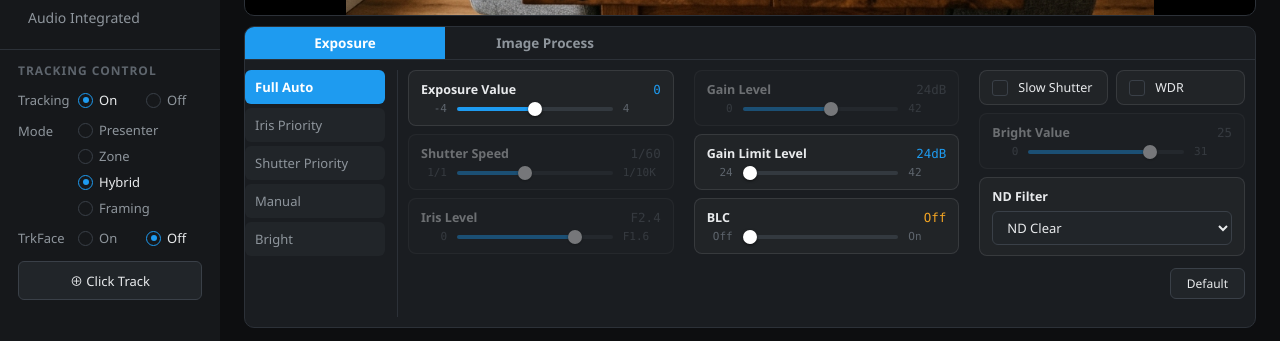
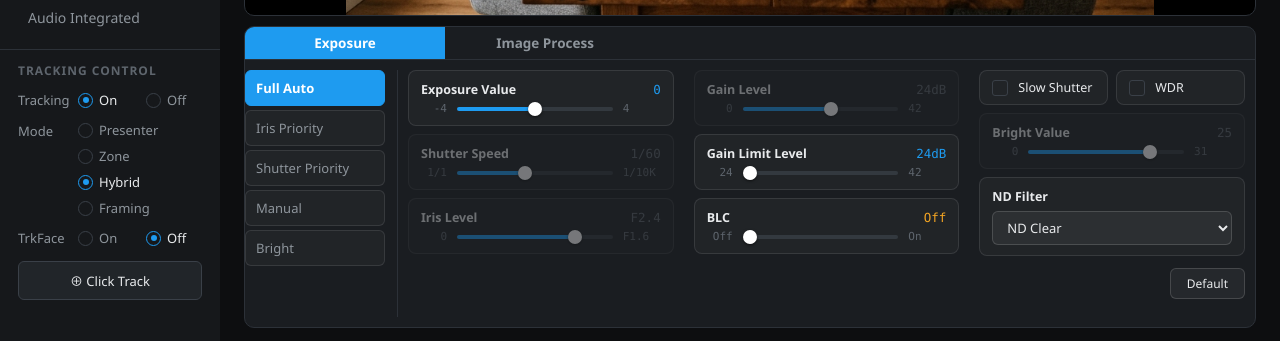
Before and after one commit to shiunhao/user-matrix, a React (Vite) app: page / in a window 1280 px wide. Both pictures are taken after a click on the element "Camera Settings". Shown: the part 456-797 px from the top of the page. Built offline with nearby package versions, Linux system fonts and the light colour scheme.

Commit message:
Update Camera Settings UI cards and rename to V5_1, remove old V5

```diff
--- a/src/App.jsx
+++ b/src/App.jsx
@@ -1,4 +1,4 @@
-import TR615PaintLook from './TR615PaintLookV5'
+import TR615PaintLook from './TR615PaintLookV5_1'
 
 function App() {
   return (
--- a/src/TR615PaintLookV5.jsx
+++ b/src/TR615PaintLookV5_1.jsx
@@ -1,5 +1,5 @@
 /* ============================================================================
- * AVer TR615 — Camera & Paint/Look WEB UI 原型  (V5)
+ * AVer TR615 — Camera & Paint/Look WEB UI 原型  (V5.1)
  * ----------------------------------------------------------------------------
  * 用途:Pro AV PTZ 攝影機 TR615 之 WEB UI「Paint/Look」色彩調校介面原型。
  *       此為 UX/UI 設計原型 (React 單檔),非最終工程交付。色彩運算為前端 JS 模擬,
@@ -3574,7 +3574,20 @@ export default function App() {
                         <div style={{ flex: "0 0 140px", display: "flex", flexDirection: "column", gap: 4, padding: "0 12px 0 0", borderRight: `1px solid ${T.line}`, alignSelf: "stretch" }}>
                           {EXP_MODES.map(([id, lb]) => (
                             <button id={`aver-cam-btn-expmode-${id}`} key={id} onClick={() => updCam("expMode", id)}
-                              style={{ padding: "8px 10px", fontSize: 13, textAlign: "left", cursor: "pointer", borderRadius: 6, border: "none", background: cam.expMode === id ? T.blue : T.panel2, color: cam.expMode === id ? "#fff" : T.dim, fontWeight: cam.expMode === id ? 600 : 400, fontFamily: fUI }}>
+                              style={{
+                                padding: "8px 10px",
+                                fontSize: 13,
+                                textAlign: "left",
+                                cursor: "pointer",
+                                borderRadius: 6,
+                                border: cam.expMode === id ? `1px solid ${T.blue}` : "1px solid rgba(255, 255, 255, 0.10)",
+                                background: cam.expMode === id ? T.blue : "rgba(255, 255, 255, 0.03)",
+                                color: cam.expMode === id ? "#fff" : T.dim,
+                                fontWeight: cam.expMode === id ? 600 : 400,
+                                fontFamily: fUI,
+                                boxSizing: "border-box",
+                                height: "fit-content"
+                              }}>
                               {lb}
                             </button>
                           ))}
@@ -3612,7 +3625,7 @@ export default function App() {
                           }}>
                             <div style={{ fontSize: 12.5, color: T.text, marginBottom: 6, fontWeight: 600 }}>ND Filter</div>
                             <select id="aver-cam-select-nd-filter" value={cam.ndFilter} onChange={(e) => updCam("ndFilter", e.target.value)}
-                              style={{ width: "100%", padding: "6px 10px", fontSize: 13, borderRadius: 6, border: `1px solid ${T.line2}`, background: T.panel2, color: T.text, fontFamily: fUI, cursor: "pointer" }}>
+                              style={{ width: "100%", padding: "6px 10px", fontSize: 13, borderRadius: 6, border: "1px solid rgba(255, 255, 255, 0.15)", background: "rgba(255, 255, 255, 0.05)", color: T.text, fontFamily: fUI, cursor: "pointer", outline: "none" }}>
                               <option value="nd128">ND 1/128</option>
                               <option value="nd16">ND 1/16</option>
                               <option value="nd4">ND 1/4</option>
@@ -3621,7 +3634,18 @@ export default function App() {
                           </div>
                           <div style={{ display: "flex", justifyContent: "flex-end", marginTop: 4 }}>
                             <button id="aver-cam-btn-exp-default" onClick={() => setCam({ ...CAM_DEFAULTS, tab: "exp" })}
-                              style={{ padding: "6px 16px", fontSize: 12, cursor: "pointer", borderRadius: 6, border: `1px solid ${T.line2}`, background: T.panel2, color: T.text, fontFamily: fUI }}>
+                              style={{
+                                padding: "6px 16px",
+                                fontSize: 12,
+                                cursor: "pointer",
+                                borderRadius: 6,
+                                border: "1px solid rgba(255, 255, 255, 0.15)",
+                                background: "rgba(255, 255, 255, 0.05)",
+                                color: T.text,
+                                fontFamily: fUI,
+                                boxSizing: "border-box",
+                                height: "fit-content"
+                              }}>
                               Default
                             </button>
                           </div>
@@ -3642,7 +3666,7 @@ export default function App() {
                           }}>
                             <div style={{ fontSize: 12.5, color: T.text, marginBottom: 6, fontWeight: 600 }}>White Balance</div>
                             <select id="aver-cam-select-wb-mode" value={cam.wbMode} onChange={(e) => updCam("wbMode", e.target.value)}
-                              style={{ width: "100%", padding: "6px 10px", fontSize: 13, borderRadius: 6, border: `1px solid ${T.line2}`, background: T.panel2, color: T.text, fontFamily: fUI, cursor: "pointer" }}>
+                              style={{ width: "100%", padding: "6px 10px", fontSize: 13, borderRadius: 6, border: "1px solid rgba(255, 255, 255, 0.15)", background: "rgba(255, 255, 255, 0.05)", color: T.text, fontFamily: fUI, cursor: "pointer", outline: "none" }}>
                               <option value="auto">AWB</option>
                               <option value="indoor">Indoor</option>
                               <option value="outdoor">Outdoor</option>
@@ -3670,7 +3694,19 @@ export default function App() {
                             alignItems: "center"
                           }}>
                             <button id="aver-cam-btn-onepush-set" disabled={cam.wbMode !== "onepush"}
-                              style={{ padding: "6px 14px", fontSize: 12, cursor: cam.wbMode === "onepush" ? "pointer" : "not-allowed", borderRadius: 6, border: `1px solid ${T.line2}`, background: T.panel2, color: cam.wbMode === "onepush" ? T.text : T.faint, fontFamily: fUI, flexShrink: 0 }}>
+                              style={{
+                                padding: "6px 14px",
+                                fontSize: 12,
+                                cursor: cam.wbMode === "onepush" ? "pointer" : "not-allowed",
+                                borderRadius: 6,
+                                border: cam.wbMode === "onepush" ? "1px solid rgba(255, 255, 255, 0.15)" : "1px solid rgba(255, 255, 255, 0.05)",
+                                background: cam.wbMode === "onepush" ? "rgba(255, 255, 255, 0.05)" : "rgba(255, 255, 255, 0.01)",
+                                color: cam.wbMode === "onepush" ? T.text : T.faint,
+                                fontFamily: fUI,
+                                flexShrink: 0,
+                                boxSizing: "border-box",
+                                height: "fit-content"
+                              }}>
                               Set
                             </button>
                             <span style={{ fontSize: 11, color: T.faint, lineHeight: 1.3 }}>AWB 'One push' set helper</span>
@@ -3695,13 +3731,28 @@ export default function App() {
                             boxSizing: "border-box"
                           }}>
                             <div style={{ fontSize: 12.5, color: T.text, marginBottom: 6, fontWeight: 600 }}>Noise Filter</div>
-                            <div style={{ display: "flex", justifyContent: "space-between", gap: 4 }}>
+                            <div style={{ display: "flex", justifyContent: "space-between", gap: 6, width: "100%" }}>
                               {[["off", "Off"], ["low", "Low"], ["medium", "Med"], ["high", "High"]].map(([id, lb]) => (
-                                <div id={`aver-cam-radio-noise-${id}`} key={id} onClick={() => updCam("noiseFilter", id)} style={{ display: "flex", flexDirection: "column", alignItems: "center", gap: 5, cursor: "pointer", flex: 1 }}>
-                                  <span style={{ width: 14, height: 14, borderRadius: "50%", border: `1.5px solid ${cam.noiseFilter === id ? T.blue : T.line2}`, display: "flex", alignItems: "center", justifyContent: "center" }}>
-                                    {cam.noiseFilter === id && <span style={{ width: 6, height: 6, borderRadius: "50%", background: T.blue }} />}
+                                <div id={`aver-cam-radio-noise-${id}`} key={id} onClick={() => updCam("noiseFilter", id)}
+                                  style={{
+                                    display: "flex",
+                                    alignItems: "center",
+                                    justifyContent: "center",
+                                    gap: 6,
+                                    cursor: "pointer",
+                                    flex: 1,
+                                    padding: "6px 4px",
+                                    borderRadius: 6,
+                                    border: cam.noiseFilter === id ? `1px solid ${T.blue}` : "1px solid rgba(255, 255, 255, 0.10)",
+                                    background: cam.noiseFilter === id ? T.blue : "rgba(255, 255, 255, 0.03)",
+                                    boxSizing: "border-box",
+                                    height: "fit-content",
+                                    transition: "all 0.15s ease"
+                                  }}>
+                                  <span style={{ width: 10, height: 10, borderRadius: "50%", border: `1.5px solid ${cam.noiseFilter === id ? "#fff" : T.line2}`, display: "flex", alignItems: "center", justifyContent: "center", flexShrink: 0 }}>
+                                    {cam.noiseFilter === id && <span style={{ width: 4, height: 4, borderRadius: "50%", background: "#fff" }} />}
                                   </span>
-                                  <span style={{ fontSize: 11, color: cam.noiseFilter === id ? T.text : T.dim }}>{lb}</span>
+                                  <span style={{ fontSize: 11.5, color: cam.noiseFilter === id ? "#fff" : T.dim, fontWeight: cam.noiseFilter === id ? 600 : 400 }}>{lb}</span>
                                 </div>
                               ))}
                             </div>
@@ -3715,7 +3766,18 @@ export default function App() {
 
                           <div style={{ display: "flex", justifyContent: "flex-end", marginTop: 4 }}>
                             <button id="aver-cam-btn-img-default" onClick={() => setCam({ ...CAM_DEFAULTS, tab: "img" })}
-                              style={{ padding: "6px 16px", fontSize: 12, cursor: "pointer", borderRadius: 6, border: `1px solid ${T.line2}`, background: T.panel2, color: T.text, fontFamily: fUI }}>
+                              style={{
+                                padding: "6px 16px",
+                                fontSize: 12,
+                                cursor: "pointer",
+                                borderRadius: 6,
+                                border: "1px solid rgba(255, 255, 255, 0.15)",
+                                background: "rgba(255, 255, 255, 0.05)",
+                                color: T.text,
+                                fontFamily: fUI,
+                                boxSizing: "border-box",
+                                height: "fit-content"
+                              }}>
                               Default
                             </button>
                           </div>
```
